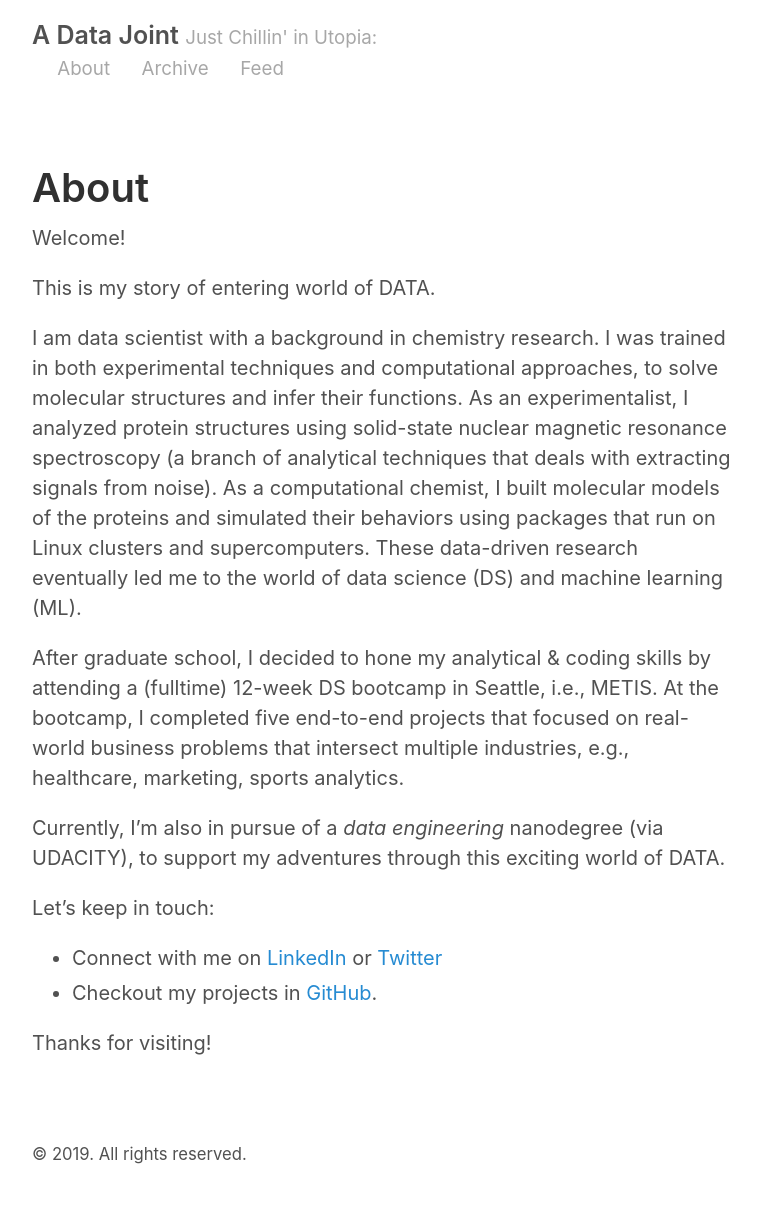
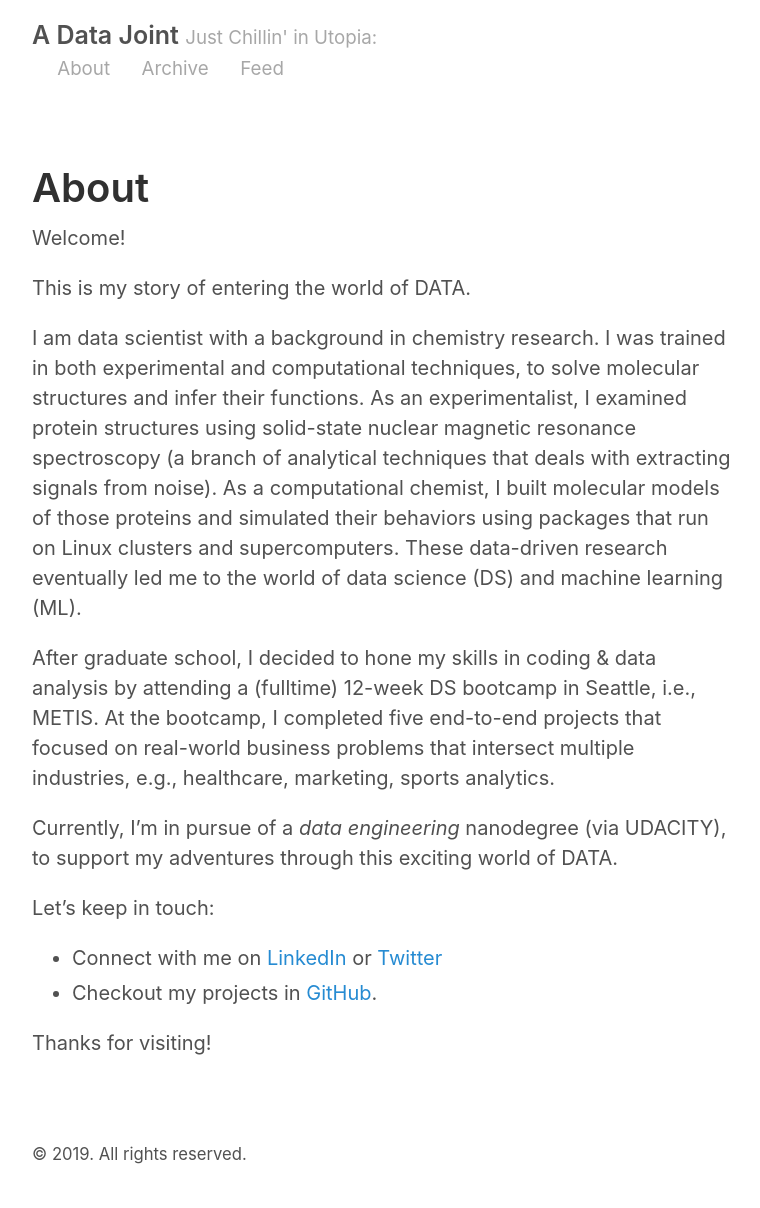
Before and after one commit to jhonsen/dj.github.io, a Jekyll site: the page built from about.md, in a window 1280 px wide. Shown: the whole page, without its empty margins (258-1018 px from the left). Built offline with Jekyll 4.4.1, drawn with Linux system fonts in a browser that asks for light colours.

```diff
--- a/about.md
+++ b/about.md
@@ -6,13 +6,13 @@ title: About
 <!-- <p class="message"> -->
 Welcome!
 
-This is my story of entering world of DATA.
+This is my story of entering the world of DATA.
 
-I am data scientist with a background in chemistry research. I was trained in both experimental techniques and computational approaches, to solve molecular structures and infer their functions. As an experimentalist, I analyzed protein structures using solid-state nuclear magnetic resonance spectroscopy (a branch of analytical techniques that deals with extracting signals from noise). As a computational chemist, I built molecular models of the proteins and simulated their behaviors using packages that run on Linux clusters and supercomputers. These data-driven research eventually led me to the world of data science (DS) and machine learning (ML).
+I am data scientist with a background in chemistry research. I was trained in both experimental and computational techniques, to solve molecular structures and infer their functions. As an experimentalist, I examined protein structures using solid-state nuclear magnetic resonance spectroscopy (a branch of analytical techniques that deals with extracting signals from noise). As a computational chemist, I built molecular models of those proteins and simulated their behaviors using packages that run on Linux clusters and supercomputers. These data-driven research eventually led me to the world of data science (DS) and machine learning (ML).
 
-After graduate school, I decided to hone my analytical & coding skills by attending a (fulltime) 12-week DS bootcamp in Seattle, i.e., METIS. At the bootcamp, I completed five end-to-end projects that focused on real-world business problems that intersect multiple industries, e.g., healthcare, marketing, sports analytics.
+After graduate school, I decided to hone my skills in coding & data analysis by attending a (fulltime) 12-week DS bootcamp in Seattle, i.e., METIS. At the bootcamp, I completed five end-to-end projects that focused on real-world business problems that intersect multiple industries, e.g., healthcare, marketing, sports analytics.
 
-Currently, I'm also in pursue of a _data engineering_ nanodegree (via UDACITY), to support my adventures through this exciting world of DATA.
+Currently, I'm in pursue of a _data engineering_ nanodegree (via UDACITY), to support my adventures through this exciting world of DATA.
 
 <!-- </p> -->
 
```
Also changed, not shown: _posts/2019-03-15-Similar-Scientists.md (+4 -0 lines), 1 other file.
